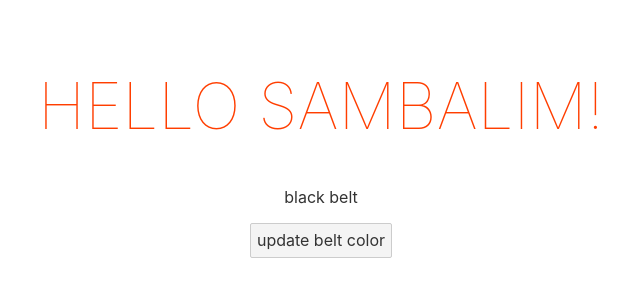
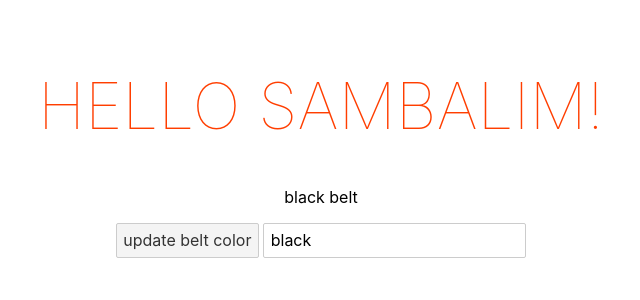
Before and after one commit to SambaLim/Svelte-Tutorial, a Svelte app: page / in a window 1280 px wide. Shown: the top 300 px of the page, without its empty margins (319-959 px from the left). Built offline with nearby package versions, Linux system fonts and the light colour scheme.

Commit message:
4. User Input & Data Binding

```diff
--- a/src/App.svelte
+++ b/src/App.svelte
@@ -4,13 +4,19 @@
 
 	const handleClick = () => {
 		beltColor = 'orange';
-	}
+	};
+
+	const handleInput = (e) => {
+		beltColor = e.target.value;
+	};
 </script>
 
 <main>
 	<h1>Hello {name}!</h1>
-	<p>{beltColor} belt</p>
-	<button on:click={handleClick}>update belt color</button>
+	<p style="color: {beltColor}">{beltColor} belt</p>
+	<button on:click={ handleClick }>update belt color</button>
+	<!--<input type="text" on:input={ handleInput } value={ beltColor }>-->
+	<input type="text" bind:value={ beltColor }>
 </main>
 
 <style>
```
